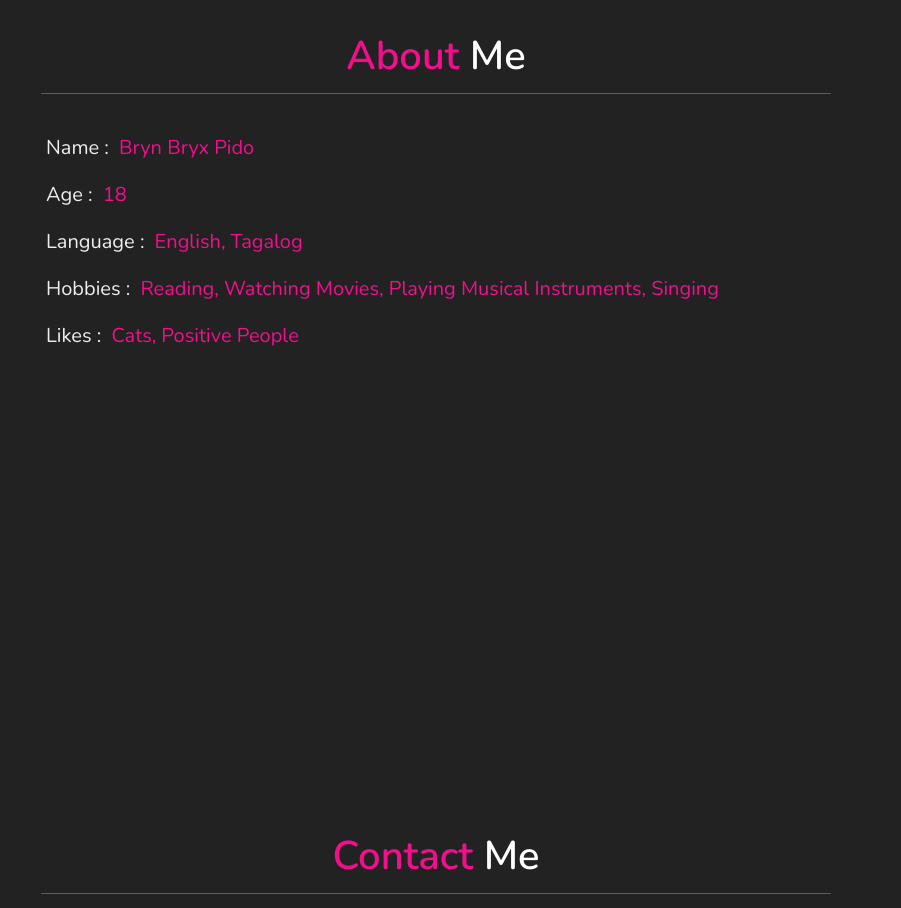
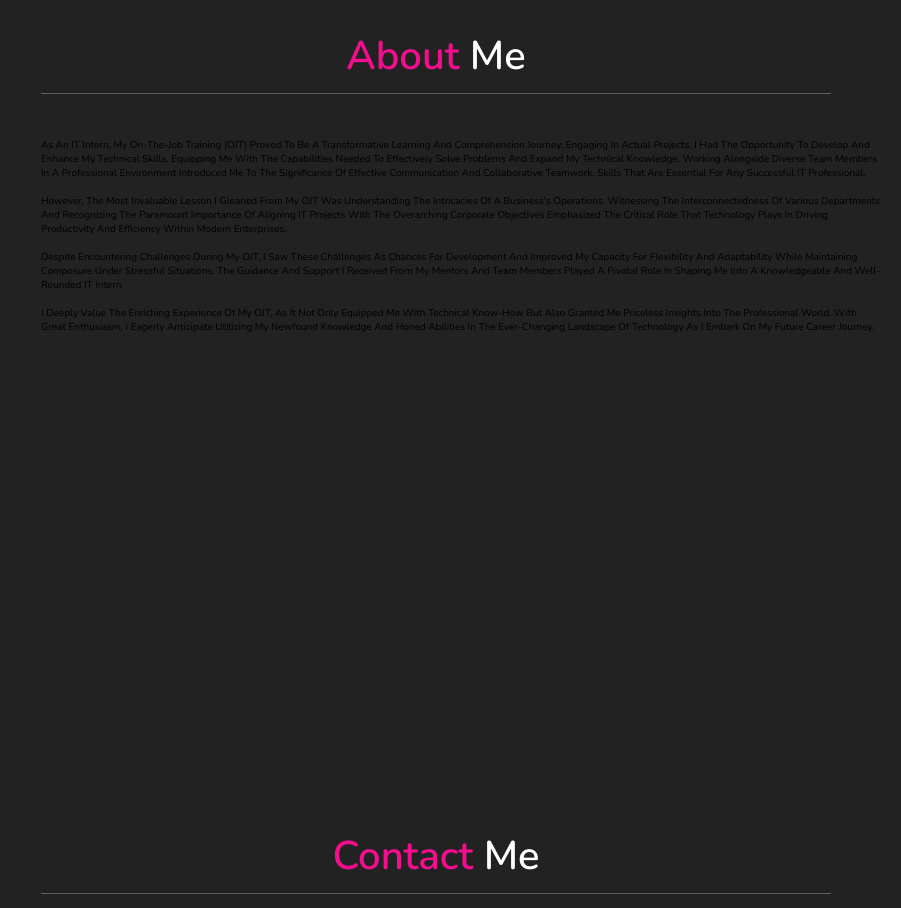
Before and after one commit to BrynPido/MyPortfolio, a plain HTML site: page index.html in a window 1280 px wide. Shown: the part 2560-3468 px from the top of the page, without its empty margins (379-1280 px from the left). Drawn offline with nearby package versions, Linux system fonts and the light colour scheme.

Commit message:
Update index.html

```diff
--- a/index.html
+++ b/index.html
@@ -155,11 +155,34 @@
     <div class="row">
 
         <div class="info">
-            <h3> <span> Name : </span>Bryn Bryx Pido</h3>
-            <h3> <span> Age : </span> 18 </h3>
-            <h3> <span> Language : </span> English, Tagalog </h3>
-            <h3> <span> Hobbies : </span> Reading, Watching Movies, Playing musical instruments, Singing </h3>
-            <h3> <span> Likes : </span> Cats, Positive People </h3>
+            <br>
+            <p>
+                As an IT intern, my on-the-job training (OJT) proved to be a transformative learning and comprehension journey.
+                Engaging in actual projects, I had the opportunity to develop and enhance my technical skills, equipping me with
+                the capabilities needed to effectively solve problems and expand my technical knowledge.
+                Working alongside diverse team members in a professional environment introduced me to the significance of effective
+                communication and collaborative teamwork, skills that are essential for any successful IT professional.
+            </p>
+            <br>
+            <p>
+                However, the most invaluable lesson I gleaned from my OJT was understanding the intricacies of a business's operations.
+                Witnessing the interconnectedness of various departments and recognizing the paramount importance of aligning IT projects
+                with the overarching corporate objectives emphasized the critical role that technology plays in driving productivity and efficiency within modern enterprises.
+            </p>
+            <br>
+            <p>
+                Despite encountering challenges during my OJT, I saw these challenges as chances for development and improved my capacity
+                for flexibility and adaptability while maintaining composure under stressful situations.
+                The guidance and support I received from my mentors and Team members played a pivotal role in
+                shaping me into a knowledgeable and well-rounded IT Intern.
+            </p>
+            <br>
+            <p>
+                I deeply value the enriching experience of my OJT, as it not only equipped me with technical
+                know-how but also granted me priceless insights into the professional world.
+                With great enthusiasm, I eagerly anticipate utilizing my newfound knowledge and honed abilities
+                in the ever-changing landscape of technology as I embark on my future career journey.
+            </p>
 
 </section>
 
```
